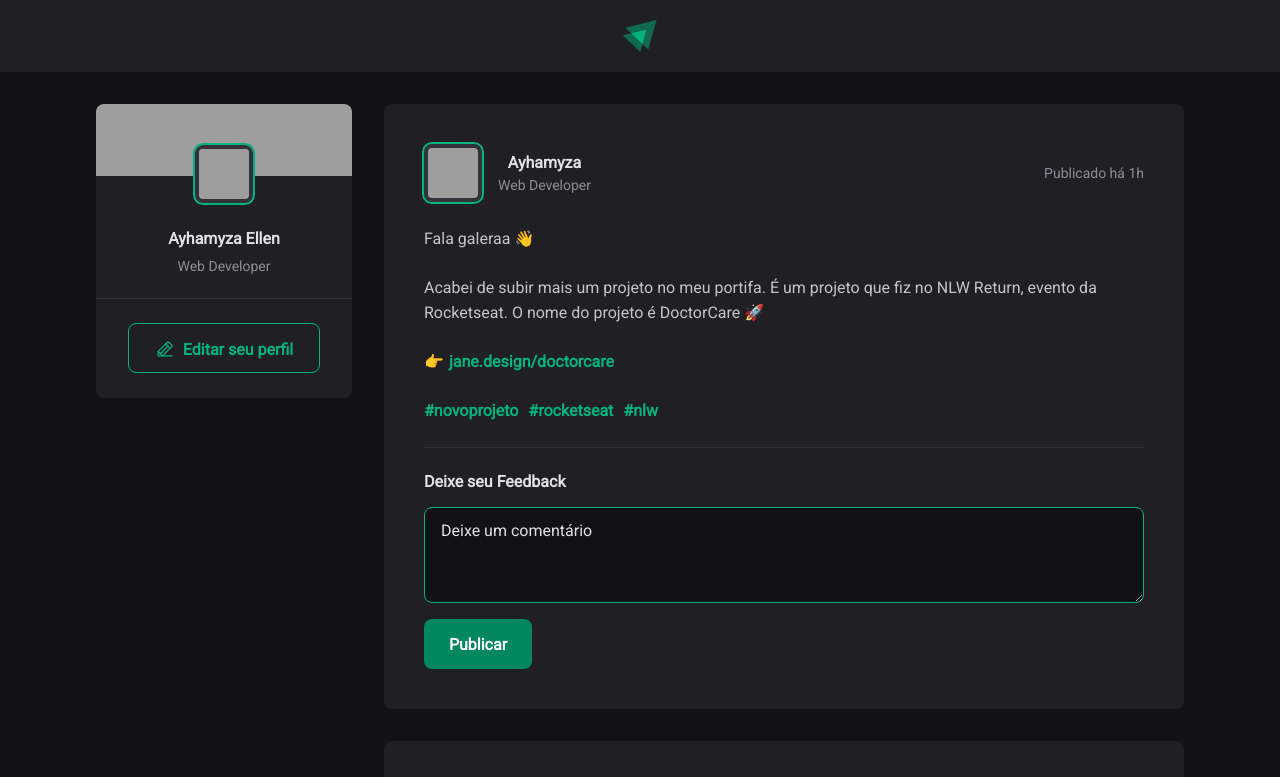
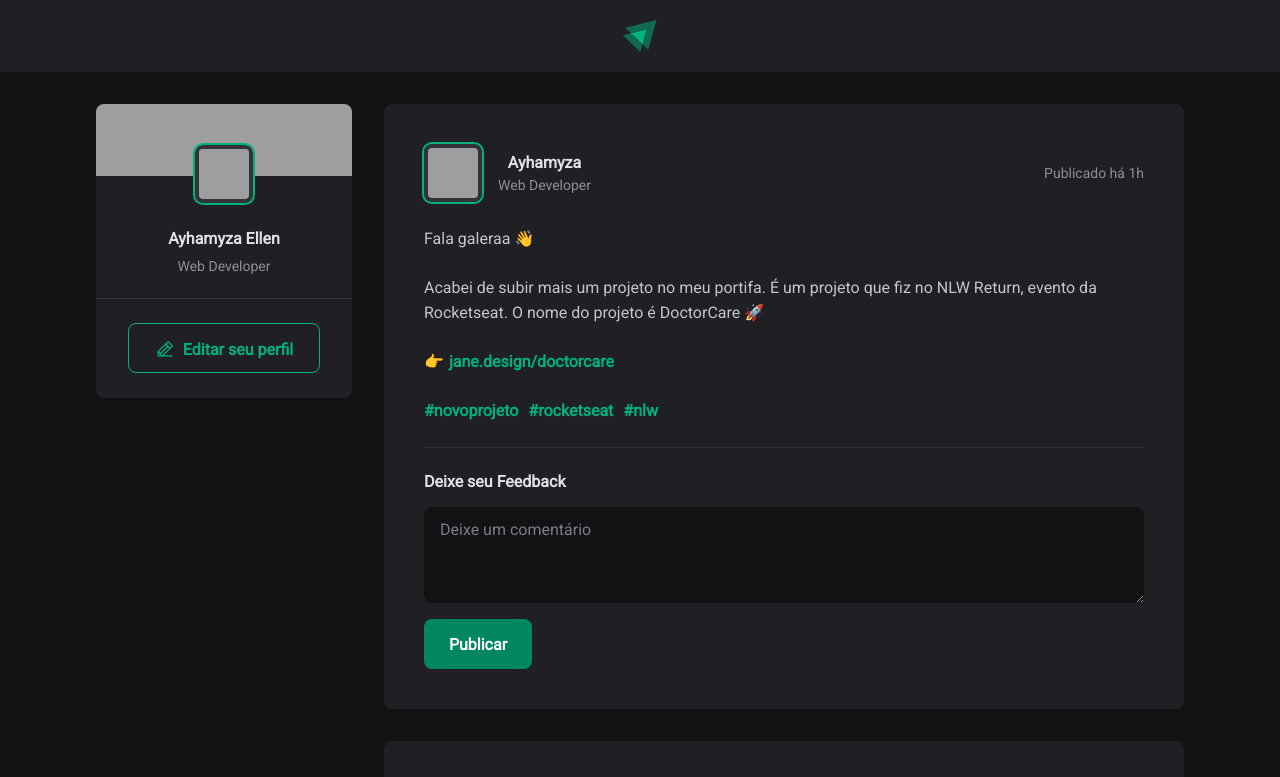
Before and after one commit to ayhamyza/IgniteFeed---React, a React (Vite) app: page / in a window 1280 px wide. Shown: the top 777 px of the page. Built offline with nearby package versions, Linux system fonts and the light colour scheme; grey boxes are pictures that could not be loaded.

Commit message:
add hover to textarea and placeholder

```diff
--- a/src/components/Post.jsx
+++ b/src/components/Post.jsx
@@ -33,7 +33,7 @@ export function Post() {
         Deixe seu Feedback
         </strong>
 
-        <textarea placeholder='Deixe um comentário'/>
+        <textarea placeholder='Deixe um comentário' />
 
         <button type="submit">Publicar</button>
       </form>
--- a/src/components/Post.module.css
+++ b/src/components/Post.module.css
@@ -107,15 +107,29 @@
     min-height: 9.6rem;
 
     background-color: var(--gray-900);
-    border: 1px solid var(--green-500);
+    border: none;
     border-radius: 8px;
 
+    transition:
+    color 0.1s,
+    border 0.1s;
 }
 
-.commentForm textarea::placeholder{
-    color: var(--gray-100);
+.commentForm textarea:hover {
+    border: 1px solid var(--green-500);
+}
+
+.commentForm textarea::placeholder {
+    color: var(--gray-500);
     padding-top: 1.3rem;
     padding-left: 1.6rem;
+
+    transition:
+    color 0.1s;
+}
+
+.commentForm textarea:hover::placeholder{
+    color: var(--gray-100);
 }
 
 .commentFormTitle {
--- a/src/global.css
+++ b/src/global.css
@@ -4,6 +4,7 @@
     --gray-100: #e1e1e6;
     --gray-300: #c4c4cc;
     --gray-400: #8d8d99;
+    --gray-500: #7C7C8A;
     --gray-600: #323238;
     --gray-700: #29292e;
     --gray-800: #202024;
```
